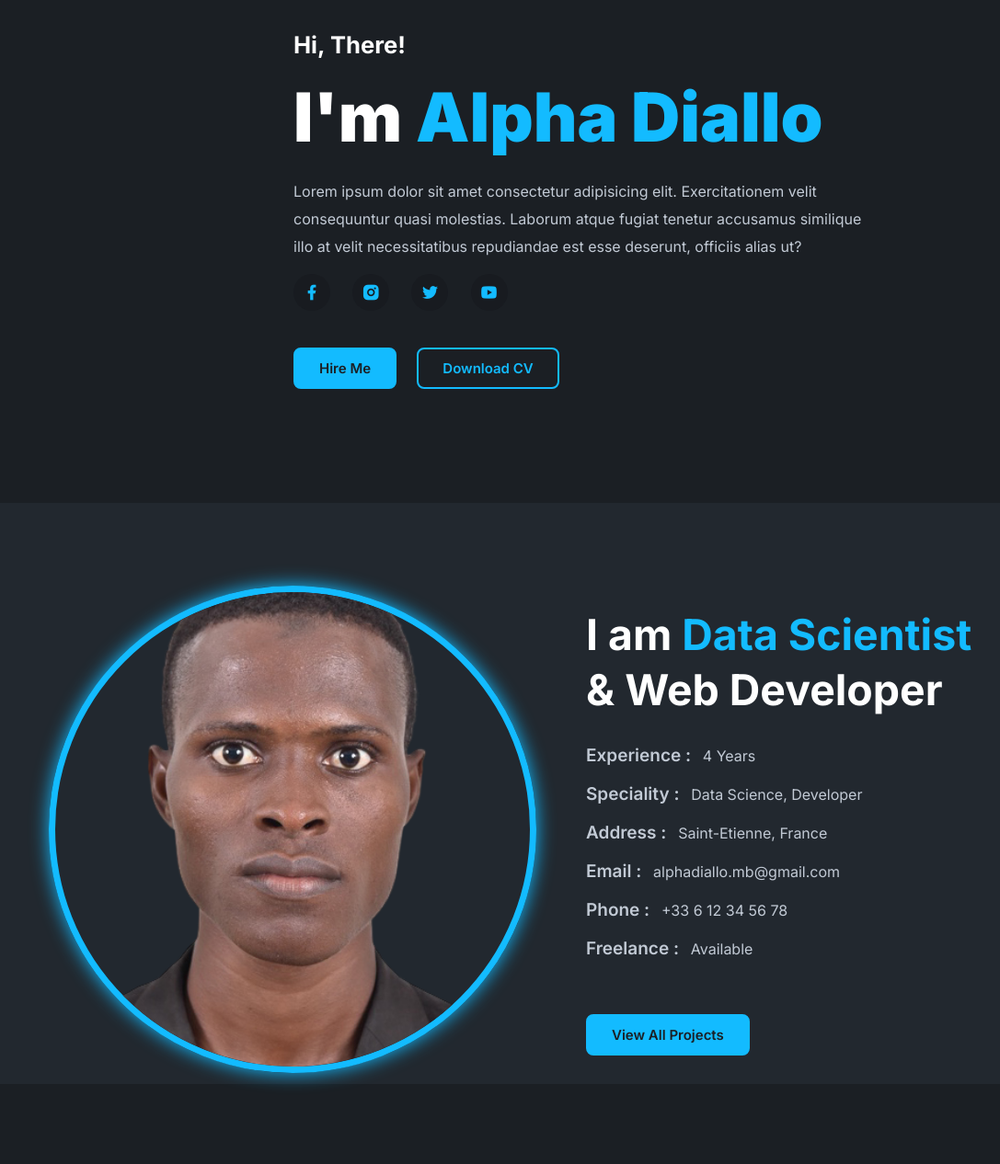
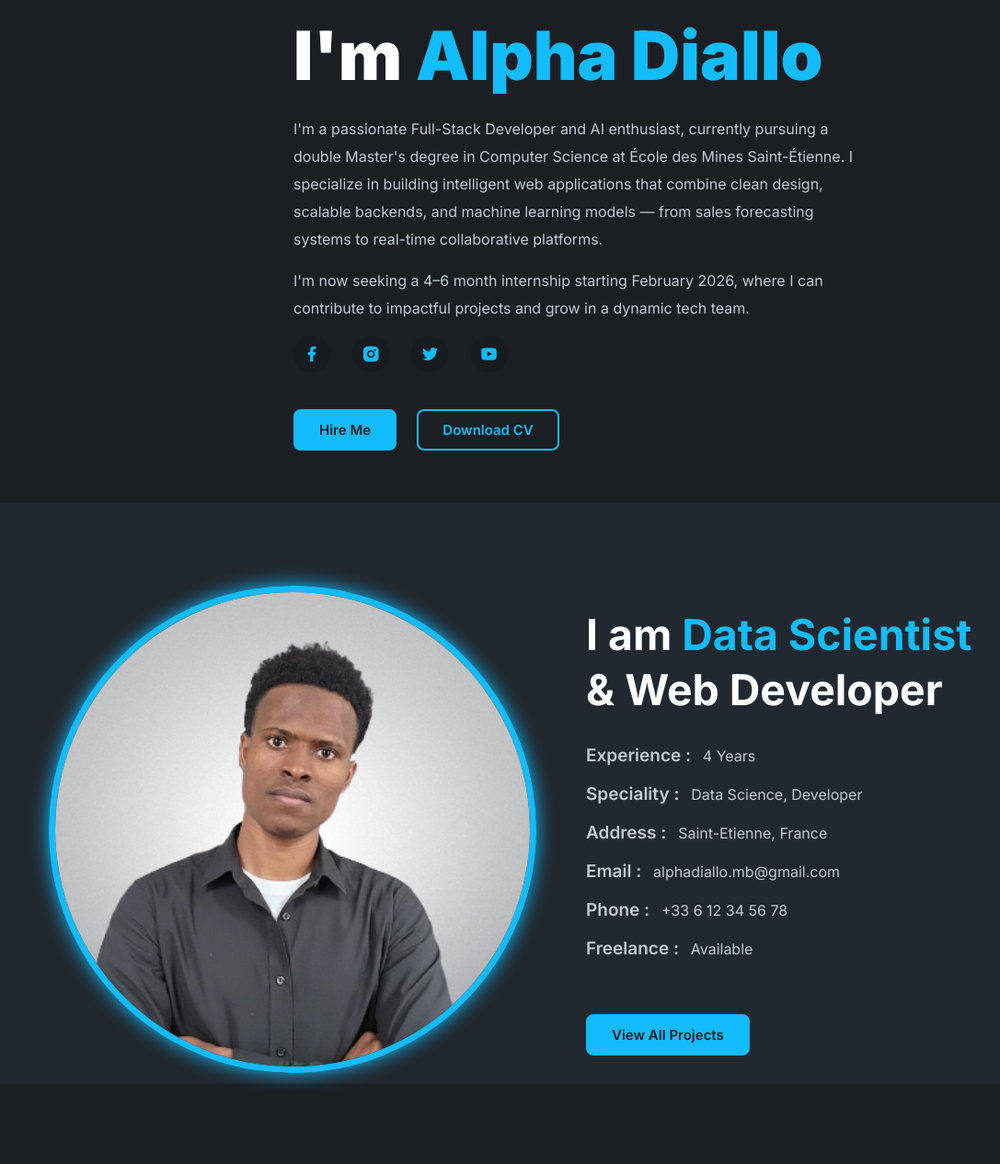
Before and after one commit to alphambd/alphambd.github.io, a plain HTML site: page index.html in a window 1280 px wide. Shown: the part 173-1439 px from the top of the page at 92% size, without its empty margins (11-1098 px from the left). Drawn offline with nearby package versions, Linux system fonts and the light colour scheme.

Commit message:
Updating about

```diff
--- a/css/style.css
+++ b/css/style.css
@@ -88,7 +88,7 @@ section{
 .hero{
     height: 100vh;
     width: 100%;
-    /*background: url(../img/background.png);*/
+    /*background: url(../img/photo_id_aboutme.png);*/
     background-position: top right;
     background-size: cover;
     display: flex;
--- a/index.html
+++ b/index.html
@@ -47,7 +47,23 @@
             <div class="main-content" data-aos="fade-in">
                 <h4>Hi, There!</h4>
                 <h1>I'm <span>Alpha Diallo </span></h1>
+                <!--
                 <p>Lorem ipsum dolor sit amet consectetur adipisicing elit. Exercitationem velit consequuntur quasi molestias. Laborum atque fugiat tenetur accusamus similique illo at velit necessitatibus repudiandae est esse deserunt, officiis alias ut?</p>
+                -->
+                <p>I'm a passionate Full-Stack Developer and AI enthusiast, currently pursuing a double Master's degree in Computer Science at École des Mines Saint-Étienne.
+                I specialize in building intelligent web applications that combine clean design, scalable backends, and machine learning models — from sales forecasting systems to real-time collaborative platforms.
+                </p>
+                <p>
+                    I'm now seeking a 4–6 month internship starting February 2026, where I can contribute to impactful projects and grow in a dynamic tech team.
+                </p>
+                <!--
+                <p>
+                Driven by curiosity and rigor, I enjoy solving complex problems with code, whether in Java, Python, or modern JavaScript frameworks like Angular and Vue.js.
+                I'm now seeking a 4–6 month internship starting February 2026, where I can contribute to impactful projects and grow in a dynamic tech team.
+
+                Let’s build something meaningful together
+                </p>
+                -->
                 <div class="social">
                     <a href="#"><i class="ri-facebook-fill"></i></a>
                     <a href="#"><i class="ri-instagram-fill"></i></a>
@@ -65,7 +81,7 @@
         <!-- about -->
         <section class="about" id="about">
             <div class="about-img" data-aos="zoom-in-down">
-                <img src="img/photo_id.png" alt="about image">
+                <img src="img/photo_id_aboutme.png" alt="about image">
             </div>
 
             <div class="about-text" data-aos="zoom-in-up">
```
Also changed, not shown: img/photo_id_aboutme.png (added).
